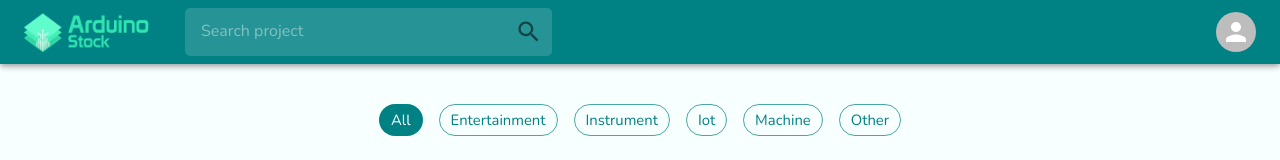
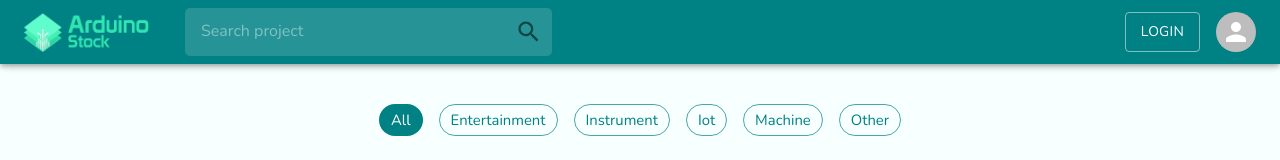
Before and after one commit to IounOm/arduino_stock, a React (Create React App) app: page /home in a window 1280 px wide. Shown: the top 160 px of the page. Built offline with nearby package versions, Linux system fonts and the light colour scheme; no server answers; the database is empty; a web font is replaced by a local one.

Commit message:
add login button in header

```diff
--- a/src/components/Header/Header.js
+++ b/src/components/Header/Header.js
@@ -477,9 +477,12 @@ function Header(props) {
                 </>
               )}
               <Box sx={{ display: { xs: 'none', md: 'flex', marginLeft: '16px' } }}>
+                {!userId && (
+                  <Button variant="outlined" color="button" onClick={() => history.push('/login')}>Login</Button>
+                )}
                 <IconButton
                   onClick={handleProfileMenuOpen}
-                  sx={{ p: 0 }}
+                  sx={{ p: 0, marginLeft: '16px' }}
                       // edge="end"
                   aria-label="account of current user"
                   aria-controls={menuId}
@@ -492,12 +495,16 @@ function Header(props) {
                 </IconButton>
               </Box>
               <Box sx={{ display: { xs: 'flex', md: 'none', marginLeft: '16px' } }}>
+                {!userId && (
+                  <Button variant="text" color="button" onClick={() => history.push('/login')}>Login</Button>
+                )}
                 <IconButton
                   size="large"
                   aria-label="show more"
                   aria-controls={menuId}
                   aria-haspopup="true"
                   onClick={handleProfileMenuOpen}
+                  sx={{ marginLeft: '6px' }}
                   color="inherit"
                   edge="end"
                 >
```
